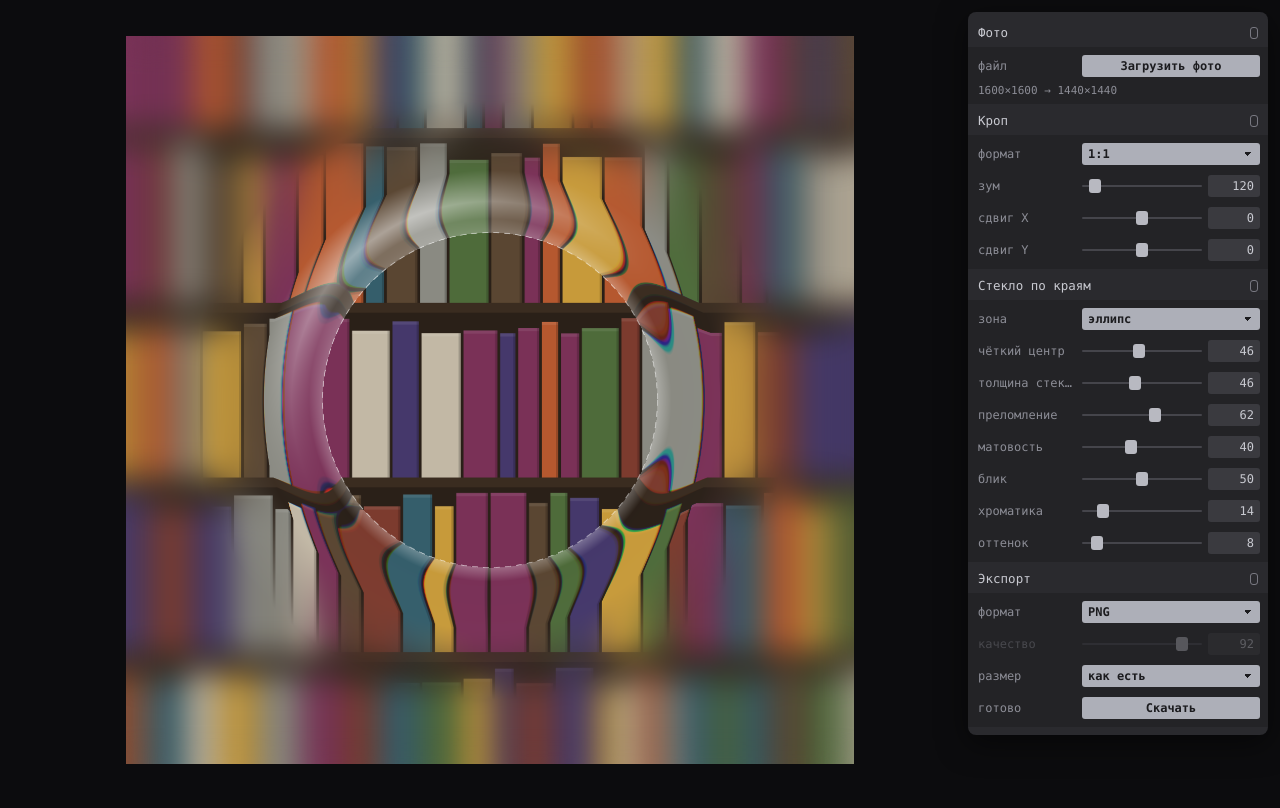
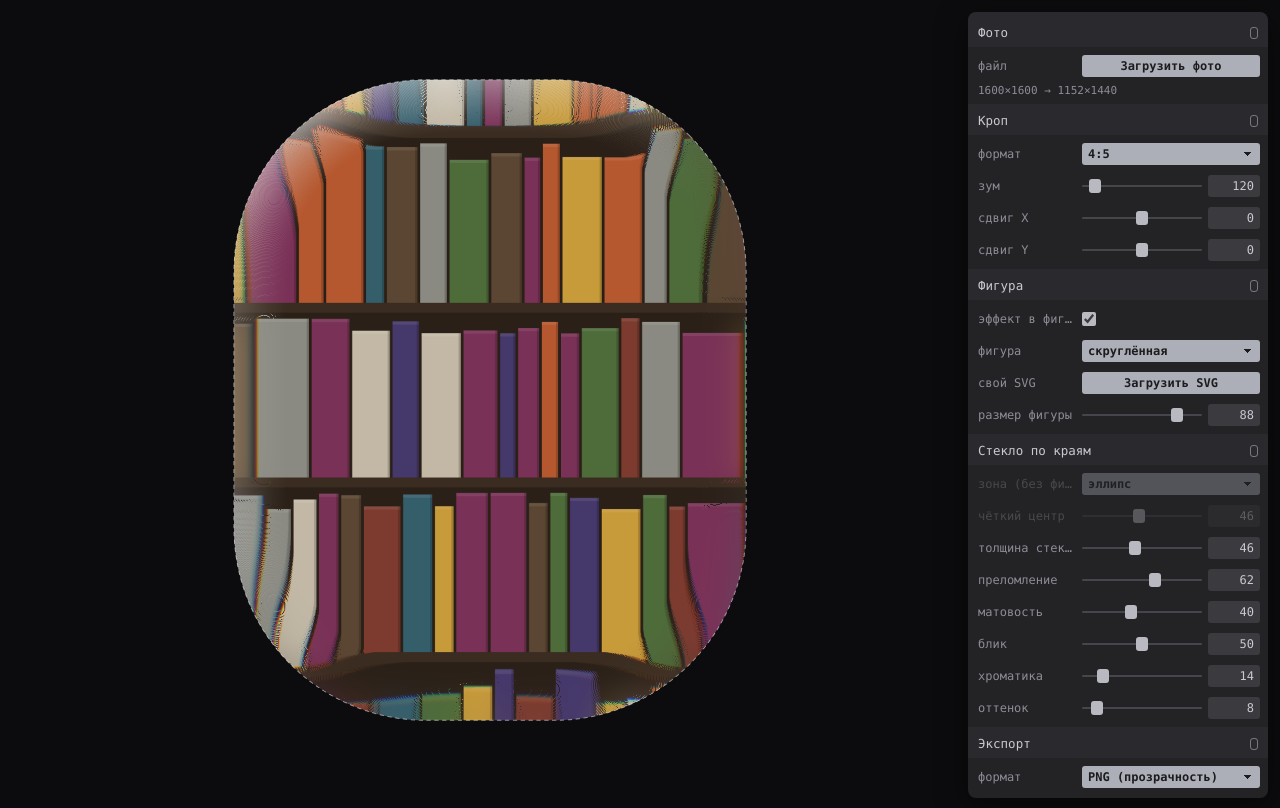
Before and after one commit to risenve/glass-edge, a plain HTML site: page index.html in a window 1280 px wide. Drawn offline with Linux system fonts and the light colour scheme.

Commit message:
Add "glass inside a figure" mode; squircle default
New toggle applies the glass-edge effect along the inside border of a figure
(outside the figure is transparent). Built-in squircle (from Vector.svg) is the
default figure; also circle, ellipse, rounded-rect, and custom SVG upload.
Figure engine uses a blurred-mask distance field for refraction, specular rim,
chromatic and frost along the contour.

Co-Authored-By: Claude Opus 4.8 <noreply@anthropic.com>

```diff
--- a/index.html
+++ b/index.html
@@ -46,6 +46,7 @@ select{background:var(--btn);color:var(--btn-fg);font-weight:600;cursor:pointer;
 button.b{font:inherit;font-weight:600;color:var(--btn-fg);background:var(--btn);border:0;border-radius:3px;height:22px;padding:0 8px;cursor:pointer;width:100%}
 button.b:hover,select:hover{filter:brightness(1.08)}
 button.b:active{filter:brightness(.92)}
+.ck{width:14px;height:14px;margin:0;accent-color:var(--knob);cursor:pointer}
 .r.dim{opacity:.35;pointer-events:none}
 :focus-visible{outline:1px solid var(--accent);outline-offset:1px}
 .meta{color:var(--muted);padding:2px 10px 4px;font-size:11px}
@@ -65,21 +66,26 @@ button.b:active{filter:brightness(.92)}
 </div>
 <div class="pane" id="pane"></div>
 <input id="file" type="file" accept="image/*" hidden>
+<input id="svg" type="file" accept=".svg,image/svg+xml" hidden>
 <div class="toast" id="toast" role="status"></div>
 
 <script>
 (()=>{
-const S={aspect:'1x1',zoom:120,panx:0,pany:0,
+const S={aspect:'4x5',zoom:120,panx:0,pany:0,
+  inFig:true,fig:'squircle',figSize:88,
   shape:'ellipse',clear:46,band:46,refract:62,frost:40,gloss:50,chroma:14,tint:8,
   fmt:'png',q:92,preset:'orig'};
 const MAXSIDE=3200,OUTLONG=1440;
+// default figure (squircle) — embedded from Vector.svg
+const SQ_D="M1264.04 155.965C1164.16 56.1018 1028.73 0 887.5 0L710 0L532.5 0C391.269 0 255.837 56.1018 155.963 155.965C56.1096 255.829 0 391.273 0 532.5L0 1242.5C0 1383.73 56.1096 1519.17 155.963 1619.03C255.837 1718.9 391.269 1775 532.5 1775H710H887.5C1028.73 1775 1164.16 1718.9 1264.04 1619.03C1363.89 1519.17 1420 1383.73 1420 1242.5V532.5C1420 391.273 1363.89 255.829 1264.04 155.965Z";
+const SQW=1420,SQH=1775,SQP=new Path2D(SQ_D);
 const $=id=>document.getElementById(id);
 const mk=()=>document.createElement('canvas');
 const view=$('view'),ov=$('ov'),wrap=$('wrap'),stage=$('stage'),pane=$('pane');
-const srcC=mk(),cropC=mk(),blurC=mk(),tmpC=mk();
+const srcC=mk(),cropC=mk(),blurC=mk(),tmpC=mk(),figC=mk(),fieldC=mk();
 const ctx=c=>c.getContext('2d');
 const clamp=(v,a,b)=>Math.max(a,Math.min(b,v));
-let sw=0,sh=0,W=0,H=0,fileBase='photo';
+let sw=0,sh=0,W=0,H=0,fileBase='photo',customSil=null;
 let dlP=null;try{dlP=window.claude&&window.claude.use?window.claude.use('downloads'):null}catch(e){dlP=null}
 let tt;function toast(m){const t=$('toast');t.textContent=m;t.classList.add('show');clearTimeout(tt);tt=setTimeout(()=>t.classList.remove('show'),2200)}
 
@@ -94,16 +100,21 @@ function sample(){const c=mk();c.width=1600;c.height=1600;const g=ctx(c);g.fillS
 // ---------- image io ----------
 function recalc(){if(!sw)return;let a;if(S.aspect==='orig')a=sw/sh;else{const [aw,ah]=S.aspect.split('x').map(Number);a=aw/ah}
   if(a>=1){W=OUTLONG;H=Math.round(OUTLONG/a)}else{H=OUTLONG;W=Math.round(OUTLONG*a)}
-  for(const c of [cropC,blurC,tmpC,view,ov]){c.width=W;c.height=H}
+  for(const c of [cropC,blurC,tmpC,figC,fieldC,view,ov]){c.width=W;c.height=H}
   const m=$('meta');if(m)m.textContent=sw+'×'+sh+'  →  '+W+'×'+H;fit();schedule(true)}
 function setImage(img,name){let w=img.naturalWidth||img.width,h=img.naturalHeight||img.height;const k=Math.min(1,MAXSIDE/Math.max(w,h));sw=Math.round(w*k);sh=Math.round(h*k);
   srcC.width=sw;srcC.height=sh;ctx(srcC).drawImage(img,0,0,sw,sh);if(name)fileBase=name.replace(/\.[^.]+$/,'').slice(0,60)||'photo';recalc()}
 function loadFile(f){if(!f||!f.type.startsWith('image/')){toast('Нужен JPG, PNG или WebP');return}
   const url=URL.createObjectURL(f);const im=new Image();im.onload=()=>{setImage(im,f.name);URL.revokeObjectURL(url)};im.onerror=()=>toast('Файл не открылся (HEIC → JPG)');im.src=url}
+function loadSVG(f){if(!f)return;const url=URL.createObjectURL(f);const im=new Image();
+  im.onload=()=>{const s=600,c=mk();c.width=c.height=s;const g=ctx(c);const iw=im.width||300,ih=im.height||300;const k=Math.min(s/iw,s/ih)*0.98;const dw=iw*k,dh=ih*k;
+    g.drawImage(im,(s-dw)/2,(s-dh)/2,dw,dh);g.globalCompositeOperation='source-in';g.fillStyle='#fff';g.fillRect(0,0,s,s);customSil=c;S.fig='custom';S.inFig=true;URL.revokeObjectURL(url);sync();schedule(true);toast('SVG — фигура')};
+  im.onerror=()=>{URL.revokeObjectURL(url);toast('SVG не открылся')};im.src=url}
 $('file').addEventListener('change',e=>{loadFile(e.target.files[0]);e.target.value=''});
+$('svg').addEventListener('change',e=>{loadSVG(e.target.files[0]);e.target.value=''});
 stage.addEventListener('dragover',e=>{e.preventDefault();stage.classList.add('dragging')});
 stage.addEventListener('dragleave',()=>stage.classList.remove('dragging'));
-stage.addEventListener('drop',e=>{e.preventDefault();stage.classList.remove('dragging');loadFile(e.dataTransfer.files[0])});
+stage.addEventListener('drop',e=>{e.preventDefault();stage.classList.remove('dragging');const f=e.dataTransfer.files[0];if(f&&f.type.includes('svg'))loadSVG(f);else loadFile(f)});
 window.addEventListener('paste',e=>{const it=[...(e.clipboardData?.items||[])].find(i=>i.type.startsWith('image/'));if(it)loadFile(it.getAsFile())});
 function fit(){if(!W)return;const r=stage.getBoundingClientRect();const wide=window.innerWidth>760;const padR=wide?pane.offsetWidth+36:16,padL=wide?36:16,padY=wide?36:16;
   const s=Math.min((r.width-padL-padR)/W,(r.height-padY*2)/H);wrap.style.width=Math.max(40,W*s)+'px';wrap.style.height=Math.max(40,H*s)+'px';wrap.style.marginRight=wide?(padR-padL)+'px':'0'}
@@ -116,61 +127,90 @@ function buildCrop(){const g=ctx(cropC);g.setTransform(1,0,0,1,0,0);g.filter='no
 function buildBlur(){const g=ctx(blurC);g.setTransform(1,0,0,1,0,0);g.globalAlpha=1;g.clearRect(0,0,W,H);g.save();
   const px=Math.max(0.5,S.frost/100*Math.min(W,H)*0.055);g.filter=`blur(${px}px)`;g.drawImage(cropC,0,0);g.restore()}
 
-// ---------- geometry (clear-zone boundary) ----------
+function rr(g,x,y,w,h,r){r=Math.max(0,Math.min(r,w/2,h/2));g.beginPath();g.moveTo(x+r,y);g.arcTo(x+w,y,x+w,y+h,r);g.arcTo(x+w,y+h,x,y+h,r);g.arcTo(x,y+h,x,y,r);g.arcTo(x,y,x+w,y,r);g.closePath()}
+
+// ---------- figure ----------
+function fillFigure(g){const cx=W/2,cy=H/2,s=S.figSize/100;
+  if(S.fig==='circle'){g.beginPath();g.arc(cx,cy,Math.min(W,H)/2*s,0,7);g.fill()}
+  else if(S.fig==='ellipse'){g.beginPath();g.ellipse(cx,cy,W/2*s,H/2*s,0,0,7);g.fill()}
+  else if(S.fig==='rrect'){const w=W*s,h=H*s;rr(g,cx-w/2,cy-h/2,w,h,Math.min(w,h)*0.14);g.fill()}
+  else if(S.fig==='custom'&&customSil){const k=s*Math.min(W,H)/600,dw=600*k,dh=600*k;g.drawImage(customSil,cx-dw/2,cy-dh/2,dw,dh)}
+  else{const k=Math.min(W/SQW,H/SQH)*s,dw=SQW*k,dh=SQH*k;g.save();g.translate(cx-dw/2,cy-dh/2);g.scale(k,k);g.fill(SQP);g.restore()}}
+function strokeFigure(g,lw){const cx=W/2,cy=H/2,s=S.figSize/100;
+  if(S.fig==='circle'){g.beginPath();g.arc(cx,cy,Math.min(W,H)/2*s,0,7);g.stroke()}
+  else if(S.fig==='ellipse'){g.beginPath();g.ellipse(cx,cy,W/2*s,H/2*s,0,0,7);g.stroke()}
+  else if(S.fig==='rrect'){const w=W*s,h=H*s;rr(g,cx-w/2,cy-h/2,w,h,Math.min(w,h)*0.14);g.stroke()}
+  else if(S.fig==='custom'&&customSil){const k=s*Math.min(W,H)/600,dw=600*k,dh=600*k;g.strokeRect(cx-dw/2,cy-dh/2,dw,dh)}
+  else{const k=Math.min(W/SQW,H/SQH)*s,dw=SQW*k,dh=SQH*k;g.save();g.translate(cx-dw/2,cy-dh/2);g.scale(k,k);g.lineWidth=lw/k;g.stroke(SQP);g.restore()}}
+function bandPx(){return Math.max(1.5,S.band/100*Math.min(W,H)*0.16)}
+function buildFigure(){const g=ctx(figC);g.setTransform(1,0,0,1,0,0);g.globalAlpha=1;g.filter='none';g.clearRect(0,0,W,H);g.fillStyle='#fff';fillFigure(g);
+  const g2=ctx(fieldC);g2.setTransform(1,0,0,1,0,0);g2.globalAlpha=1;g2.clearRect(0,0,W,H);g2.save();g2.filter=`blur(${bandPx()}px)`;g2.drawImage(figC,0,0);g2.restore()}
+
+// ---------- geometry (non-figure clear zone) ----------
 function clearPath(g){const cx=W/2,cy=H/2;
-  if(S.shape==='rect'){const w=S.clear/100*W,h=S.clear/100*H,rad=Math.min(w,h)*0.28;const x=cx-w/2,y=cy-h/2;
+  if(S.shape==='rect'){const w=S.clear/100*W,h=S.clear/100*H,rad=Math.min(w,h)*0.28,x=cx-w/2,y=cy-h/2;
     g.beginPath();g.moveTo(x+rad,y);g.arcTo(x+w,y,x+w,y+h,rad);g.arcTo(x+w,y+h,x,y+h,rad);g.arcTo(x,y+h,x,y,rad);g.arcTo(x,y,x+w,y,rad);g.closePath()}
-  else{const base=Math.min(W,H)/2;const ax=S.shape==='ellipse'?S.clear/100*W/2:S.clear/100*base,ay=S.shape==='ellipse'?S.clear/100*H/2:S.clear/100*base;
+  else{const base=Math.min(W,H)/2,ax=S.shape==='ellipse'?S.clear/100*W/2:S.clear/100*base,ay=S.shape==='ellipse'?S.clear/100*H/2:S.clear/100*base;
     g.save();g.translate(cx,cy);g.beginPath();g.ellipse(0,0,ax,ay,0,0,7);g.closePath();g.restore()}}
 
-// ---------- glass engine (refraction + specular + frost) ----------
+// ---------- glass sampling ----------
 function sampleBi(d,x,y){if(x<0)x=0;else if(x>W-1)x=W-1;if(y<0)y=0;else if(y>H-1)y=H-1;
   const x0=x|0,y0=y|0,x1=x0+1<W?x0+1:x0,y1=y0+1<H?y0+1:y0,fx=x-x0,fy=y-y0;
   const i00=(y0*W+x0)*4,i10=(y0*W+x1)*4,i01=(y1*W+x0)*4,i11=(y1*W+x1)*4;
   const w00=(1-fx)*(1-fy),w10=fx*(1-fy),w01=(1-fx)*fy,w11=fx*fy;
   return [d[i00]*w00+d[i10]*w10+d[i01]*w01+d[i11]*w11,d[i00+1]*w00+d[i10+1]*w10+d[i01+1]*w01+d[i11+1]*w11,d[i00+2]*w00+d[i10+2]*w10+d[i01+2]*w01+d[i11+2]*w11]}
-function applyGlass(){
+
+// glass to canvas edges, clear central zone (non-figure)
+function applyGlassZone(){
   const src=ctx(cropC).getImageData(0,0,W,H).data,frost=ctx(blurC).getImageData(0,0,W,H).data;
-  const out=ctx(view).createImageData(W,H),o=out.data;
-  const cx=W/2,cy=H/2,baseR=Math.min(W,H)/2;
-  const rectMode=S.shape==='rect';
-  const hw=S.clear/100*W/2,hh=S.clear/100*H/2,rad=Math.min(hw,hh)*0.28,refR=Math.min(hw,hh);
+  const out=ctx(view).createImageData(W,H),o=out.data;const cx=W/2,cy=H/2,baseR=Math.min(W,H)/2;
+  const rectMode=S.shape==='rect';const hw=S.clear/100*W/2,hh=S.clear/100*H/2,rad=Math.min(hw,hh)*0.28,refR=Math.min(hw,hh);
   const ax=S.shape==='ellipse'?S.clear/100*W/2:S.clear/100*baseR,ay=S.shape==='ellipse'?S.clear/100*H/2:S.clear/100*baseR;
-  const Lf=0.10+S.band/100*0.6;            // glass-lip thickness (field units)
-  const amp=S.refract/100*baseR*0.16;      // max displacement (px)
-  const chroma=S.chroma/100*0.5;
-  const lx=-0.55,ly=-0.83;                  // light direction (top-left)
-  for(let y=0;y<H;y++){for(let x=0;x<W;x++){const i=(y*W+x)*4;
-    let f,nxp,nyp;
-    if(rectMode){const qx=Math.abs(x-cx)-(hw-rad),qy=Math.abs(y-cy)-(hh-rad);const ex=Math.max(qx,0),ey=Math.max(qy,0);
-      const dist=Math.hypot(ex,ey)+Math.min(Math.max(qx,qy),0)-rad;f=1+dist/refR;
-      nxp=Math.sign(x-cx)*(ex||(qx>qy?1:0));nyp=Math.sign(y-cy)*(ey||(qy>=qx?1:0));const nl=Math.hypot(nxp,nyp)||1;nxp/=nl;nyp/=nl;}
-    else{const dx=(x-cx)/ax,dy=(y-cy)/ay;f=Math.hypot(dx,dy);let gx=(x-cx)/(ax*ax),gy=(y-cy)/(ay*ay);const gl=Math.hypot(gx,gy)||1;nxp=gx/gl;nyp=gy/gl;}
+  const Lf=0.10+S.band/100*0.6,amp=S.refract/100*baseR*0.16,chroma=S.chroma/100*0.5,lx=-0.55,ly=-0.83;
+  for(let y=0;y<H;y++)for(let x=0;x<W;x++){const i=(y*W+x)*4;let f,nxp,nyp;
+    if(rectMode){const qx=Math.abs(x-cx)-(hw-rad),qy=Math.abs(y-cy)-(hh-rad),ex=Math.max(qx,0),ey=Math.max(qy,0);const dist=Math.hypot(ex,ey)+Math.min(Math.max(qx,qy),0)-rad;f=1+dist/refR;
+      nxp=Math.sign(x-cx)*(ex||(qx>qy?1:0));nyp=Math.sign(y-cy)*(ey||(qy>=qx?1:0));const nl=Math.hypot(nxp,nyp)||1;nxp/=nl;nyp/=nl}
+    else{const dx=(x-cx)/ax,dy=(y-cy)/ay;f=Math.hypot(dx,dy);let gx=(x-cx)/(ax*ax),gy=(y-cy)/(ay*ay);const gl=Math.hypot(gx,gy)||1;nxp=gx/gl;nyp=gy/gl}
     if(f<1){o[i]=src[i];o[i+1]=src[i+1];o[i+2]=src[i+2];o[i+3]=255;continue}
-    const u=f-1,tl=Math.min(u/Lf,1);
-    const prof=Math.sin(Math.PI*tl)*(1-tl*0.25);     // refraction ripple across the lip
-    const d=amp*prof;
-    let cr,cg,cb;
+    const u=f-1,tl=Math.min(u/Lf,1),prof=Math.sin(Math.PI*tl)*(1-tl*0.25),d=amp*prof;let cr,cg,cb;
     if(chroma>0){const rr=sampleBi(src,x-nxp*d*(1+chroma),y-nyp*d*(1+chroma)),gg=sampleBi(src,x-nxp*d,y-nyp*d),bb=sampleBi(src,x-nxp*d*(1-chroma),y-nyp*d*(1-chroma));cr=rr[0];cg=gg[1];cb=bb[2]}
     else{const c=sampleBi(src,x-nxp*d,y-nyp*d);cr=c[0];cg=c[1];cb=c[2]}
-    if(u>Lf){const fb=sampleBi(frost,x,y),mixp=Math.min((u-Lf)/(Lf*1.1),1);cr+= (fb[0]-cr)*mixp;cg+=(fb[1]-cg)*mixp;cb+=(fb[2]-cb)*mixp}
-    // glass tint (cool, subtle)
+    if(u>Lf){const fb=sampleBi(frost,x,y),mixp=Math.min((u-Lf)/(Lf*1.1),1);cr+=(fb[0]-cr)*mixp;cg+=(fb[1]-cg)*mixp;cb+=(fb[2]-cb)*mixp}
     const tn=S.tint/100*0.5*Math.min(1,u/Lf);cr+=(206-cr)*tn*0.25;cg+=(224-cg)*tn*0.25;cb+=(255-cb)*tn*0.25;
-    // specular band across the lip, facing the light
-    const spec=Math.pow(Math.max(0,nxp*lx+nyp*ly),1.5)*Math.max(0,1-Math.abs(tl-0.5)*2.0)*(S.gloss/100);
-    cr+=(255-cr)*spec;cg+=(255-cg)*spec;cb+=(255-cb)*spec;
-    // bright thin rim exactly on the boundary
+    const spec=Math.pow(Math.max(0,nxp*lx+nyp*ly),1.5)*Math.max(0,1-Math.abs(tl-0.5)*2)*(S.gloss/100);cr+=(255-cr)*spec;cg+=(255-cg)*spec;cb+=(255-cb)*spec;
     const rim=Math.max(0,1-u/(Lf*0.22))*0.55*(S.gloss/100);cr+=(255-cr)*rim;cg+=(255-cg)*rim;cb+=(255-cb)*rim;
-    o[i]=cr;o[i+1]=cg;o[i+2]=cb;o[i+3]=255;
-  }}
+    o[i]=cr;o[i+1]=cg;o[i+2]=cb;o[i+3]=255}
+  ctx(view).putImageData(out,0,0)}
+
+// glass along the INSIDE edge of a figure; outside the figure is transparent
+function applyGlassFig(){
+  const src=ctx(cropC).getImageData(0,0,W,H).data,frost=ctx(blurC).getImageData(0,0,W,H).data;
+  const field=ctx(fieldC).getImageData(0,0,W,H).data,mask=ctx(figC).getImageData(0,0,W,H).data;
+  const out=ctx(view).createImageData(W,H),o=out.data;
+  const R=bandPx(),amp=S.refract/100*R*0.9,chroma=S.chroma/100*0.5,lx=-0.55,ly=-0.83,L=0.90;
+  const fa=(x,y)=>field[((y<0?0:y>H-1?H-1:y)*W+(x<0?0:x>W-1?W-1:x))*4+3];
+  for(let y=0;y<H;y++)for(let x=0;x<W;x++){const i=(y*W+x)*4;const ma=mask[i+3];if(ma===0){o[i+3]=0;continue}
+    const a=field[i+3]/255;
+    if(a>=0.985){o[i]=src[i];o[i+1]=src[i+1];o[i+2]=src[i+2];o[i+3]=ma;continue}
+    let gx=fa(x+1,y)-fa(x-1,y),gy=fa(x,y+1)-fa(x,y-1);const gl=Math.hypot(gx,gy)||1;const inx=gx/gl,iny=gy/gl;// inward normal
+    const t=Math.min(a/L,1),prof=Math.sin(Math.PI*t)*(1-t*0.2),d=amp*prof;let cr,cg,cb;
+    if(chroma>0){const rr=sampleBi(src,x+inx*d*(1+chroma),y+iny*d*(1+chroma)),gg=sampleBi(src,x+inx*d,y+iny*d),bb=sampleBi(src,x+inx*d*(1-chroma),y+iny*d*(1-chroma));cr=rr[0];cg=gg[1];cb=bb[2]}
+    else{const c=sampleBi(src,x+inx*d,y+iny*d);cr=c[0];cg=c[1];cb=c[2]}
+    const mixp=(1-t)*(S.frost/100),fb=sampleBi(frost,x,y);cr+=(fb[0]-cr)*mixp;cg+=(fb[1]-cg)*mixp;cb+=(fb[2]-cb)*mixp;
+    const tn=S.tint/100*0.28*(1-t);cr+=(206-cr)*tn;cg+=(224-cg)*tn;cb+=(255-cb)*tn;
+    const spec=Math.pow(Math.max(0,-inx*lx-iny*ly),1.5)*Math.max(0,1-Math.abs(t-0.5)*2)*(S.gloss/100);cr+=(255-cr)*spec;cg+=(255-cg)*spec;cb+=(255-cb)*spec;
+    const rim=Math.max(0,1-t/0.22)*0.5*(S.gloss/100);cr+=(255-cr)*rim;cg+=(255-cg)*rim;cb+=(255-cb)*rim;
+    o[i]=cr;o[i+1]=cg;o[i+2]=cb;o[i+3]=ma}
   ctx(view).putImageData(out,0,0)}
 
 function render(full){if(!W)return;buildCrop();
-  if(full){buildBlur();applyGlass()}
-  else{const g=ctx(view);g.setTransform(1,0,0,1,0,0);g.filter='none';g.globalAlpha=1;g.clearRect(0,0,W,H);g.drawImage(cropC,0,0)}
+  if(full){buildBlur();if(S.inFig){buildFigure();applyGlassFig()}else applyGlassZone()}
+  else{const g=ctx(view);g.setTransform(1,0,0,1,0,0);g.filter='none';g.globalAlpha=1;g.clearRect(0,0,W,H);
+    if(S.inFig){ctx(tmpC).clearRect(0,0,W,H);ctx(tmpC).drawImage(cropC,0,0);const t=ctx(tmpC);t.globalCompositeOperation='destination-in';ctx(figC).clearRect(0,0,W,H);ctx(figC).fillStyle='#fff';fillFigure(ctx(figC));t.drawImage(figC,0,0);t.globalCompositeOperation='source-over';g.drawImage(tmpC,0,0)}
+    else g.drawImage(cropC,0,0)}
   overlay()}
 function overlay(){const g=ctx(ov);g.setTransform(1,0,0,1,0,0);g.clearRect(0,0,W,H);if(!W)return;const sc=W/Math.max(1,wrap.clientWidth);
-  g.save();g.setLineDash([6*sc,5*sc]);g.lineWidth=1*sc;g.strokeStyle='rgba(255,255,255,.5)';clearPath(g);g.stroke();g.restore()}
+  g.save();g.setLineDash([6*sc,5*sc]);g.lineWidth=1*sc;g.strokeStyle='rgba(255,255,255,.5)';if(S.inFig)strokeFigure(g,1*sc);else clearPath(g),g.stroke();g.restore()}
 let raf=0,pendFull=false;
 function schedule(full){if(full)pendFull=true;if(raf)return;raf=requestAnimationFrame(()=>{raf=0;const f=pendFull;pendFull=false;render(f)})}
 
@@ -182,15 +222,19 @@ const DEF=[
    {t:'rng',k:'zoom',l:'зум',min:100,max:400},
    {t:'rng',k:'panx',l:'сдвиг X',min:-100,max:100},
    {t:'rng',k:'pany',l:'сдвиг Y',min:-100,max:100}]],
- ['Стекло по краям',[{t:'sel',k:'shape',l:'зона',o:[['ellipse','эллипс'],['circle','круг'],['rect','прямоугольник']]},
-   {t:'rng',k:'clear',l:'чёткий центр',min:5,max:92},
+ ['Фигура',[{t:'chk',k:'inFig',l:'эффект в фигуре'},
+   {t:'sel',k:'fig',l:'фигура',o:[['squircle','скруглённая'],['rrect','прямоугольник'],['circle','круг'],['ellipse','овал'],['custom','свой SVG']],dim:()=>!S.inFig},
+   {t:'act',l:'свой SVG',b:'Загрузить SVG',f:()=>$('svg').click()},
+   {t:'rng',k:'figSize',l:'размер фигуры',min:30,max:100,dim:()=>!S.inFig}]],
+ ['Стекло по краям',[{t:'sel',k:'shape',l:'зона (без фигуры)',o:[['ellipse','эллипс'],['circle','круг'],['rect','прямоугольник']],dim:()=>S.inFig},
+   {t:'rng',k:'clear',l:'чёткий центр',min:5,max:92,dim:()=>S.inFig},
    {t:'rng',k:'band',l:'толщина стекла',min:5,max:100},
    {t:'rng',k:'refract',l:'преломление',min:0,max:100},
    {t:'rng',k:'frost',l:'матовость',min:0,max:100},
    {t:'rng',k:'gloss',l:'блик',min:0,max:100},
    {t:'rng',k:'chroma',l:'хроматика',min:0,max:100},
    {t:'rng',k:'tint',l:'оттенок',min:0,max:100}]],
- ['Экспорт',[{t:'sel',k:'fmt',l:'формат',o:[['png','PNG'],['jpg','JPG'],['webp','WebP']]},
+ ['Экспорт',[{t:'sel',k:'fmt',l:'формат',o:[['png','PNG (прозрачность)'],['jpg','JPG'],['webp','WebP']]},
    {t:'rng',k:'q',l:'качество',min:40,max:100,dim:()=>S.fmt==='png'},
    {t:'sel',k:'preset',l:'размер',o:[['orig','как есть'],['1080x1080','1080×1080'],['1080x1350','1080×1350'],['1080x1920','1080×1920']]},
    {t:'act',l:'готово',b:'Скачать',f:()=>exportImg()}]]];
@@ -202,6 +246,7 @@ DEF.forEach(([title,items],fi)=>{const f=document.createElement('div');f.classNa
     if(it.t==='meta'){r=document.createElement('div');r.className='meta';r.id='meta';r.textContent='загрузите фото';b.appendChild(r);return}
     r=row(it.l);b.appendChild(r);const id='c'+(uid++);r.querySelector('span').id=id+'l';
     if(it.t==='act'){const x=document.createElement('button');x.className='b';x.textContent=it.b;x.id=id;x.onclick=it.f;r.appendChild(x)}
+    else if(it.t==='chk'){const c=document.createElement('input');c.type='checkbox';c.className='ck';c.id=id;c.setAttribute('aria-labelledby',id+'l');c.onchange=()=>set(it.k,c.checked);r.appendChild(c);binds.push(()=>{c.checked=!!S[it.k]})}
     else if(it.t==='rng'){const w=document.createElement('div');w.className='sl';const s=document.createElement('input');s.type='range';s.min=it.min;s.max=it.max;s.step=it.st||1;s.id=id;s.setAttribute('aria-labelledby',id+'l');
       const n=document.createElement('input');n.type='number';n.min=it.min;n.max=it.max;n.step=it.st||1;n.id=id+'n';n.setAttribute('aria-labelledby',id+'l');
       s.oninput=()=>set(it.k,+s.value);n.onchange=()=>set(it.k,clamp(+n.value||0,it.min,it.max));w.append(s,n);r.appendChild(w);
@@ -209,7 +254,7 @@ DEF.forEach(([title,items],fi)=>{const f=document.createElement('div');f.classNa
     else if(it.t==='sel'){const s=document.createElement('select');s.id=id;s.setAttribute('aria-labelledby',id+'l');it.o.forEach(([v,l])=>{const o=document.createElement('option');o.value=v;o.textContent=l;s.appendChild(o)});s.onchange=()=>set(it.k,s.value);r.appendChild(s);
       binds.push(()=>{s.value=S[it.k];r.classList.toggle('dim',!!(it.dim&&it.dim()))})}
   });
-  if(fi>=3&&window.innerWidth<=760)f.classList.add('closed');
+  if(fi>=4&&window.innerWidth<=760)f.classList.add('closed');
 });
 function sync(){binds.forEach(f=>f());ov.style.cursor='move'}
 
```
